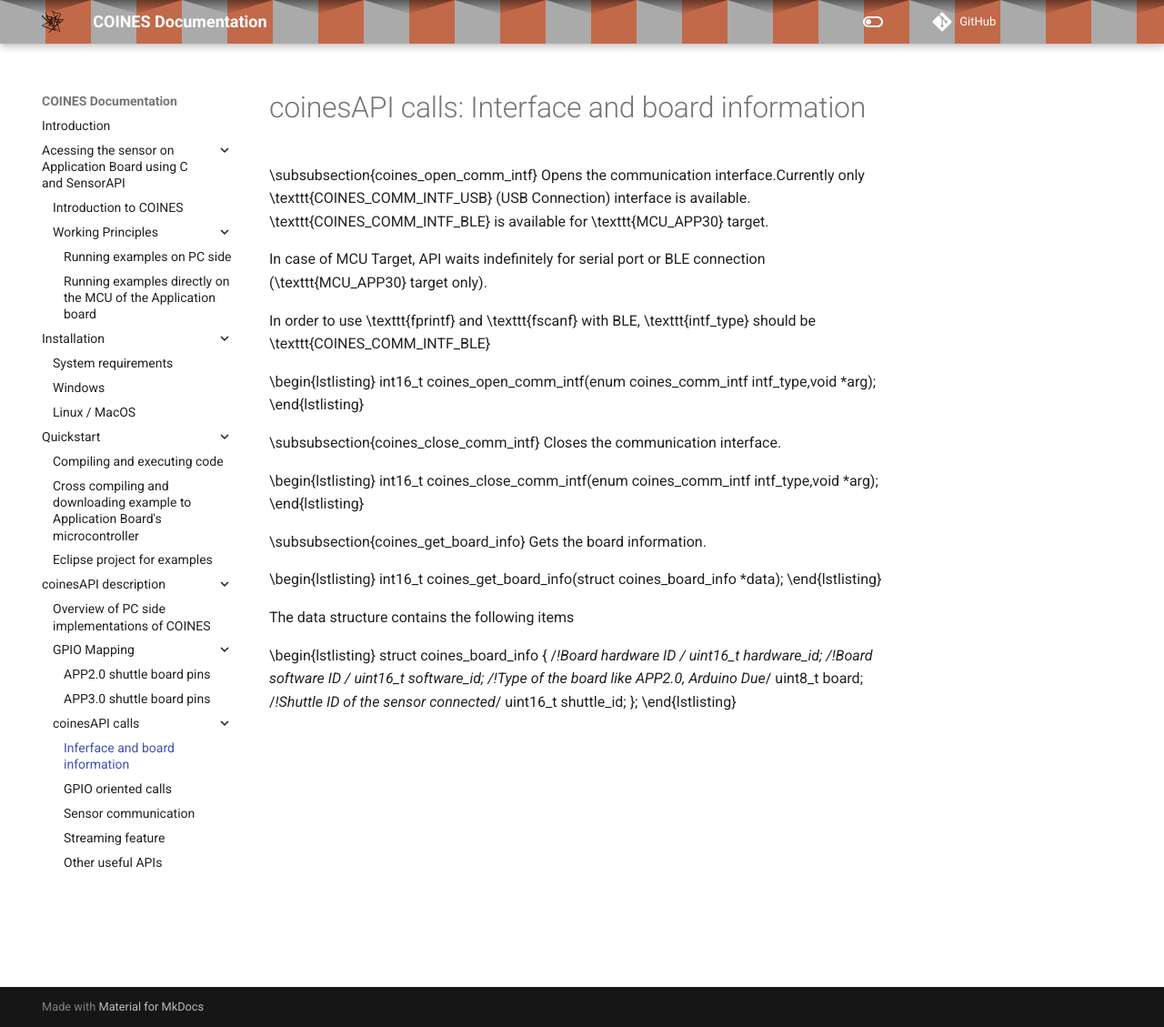
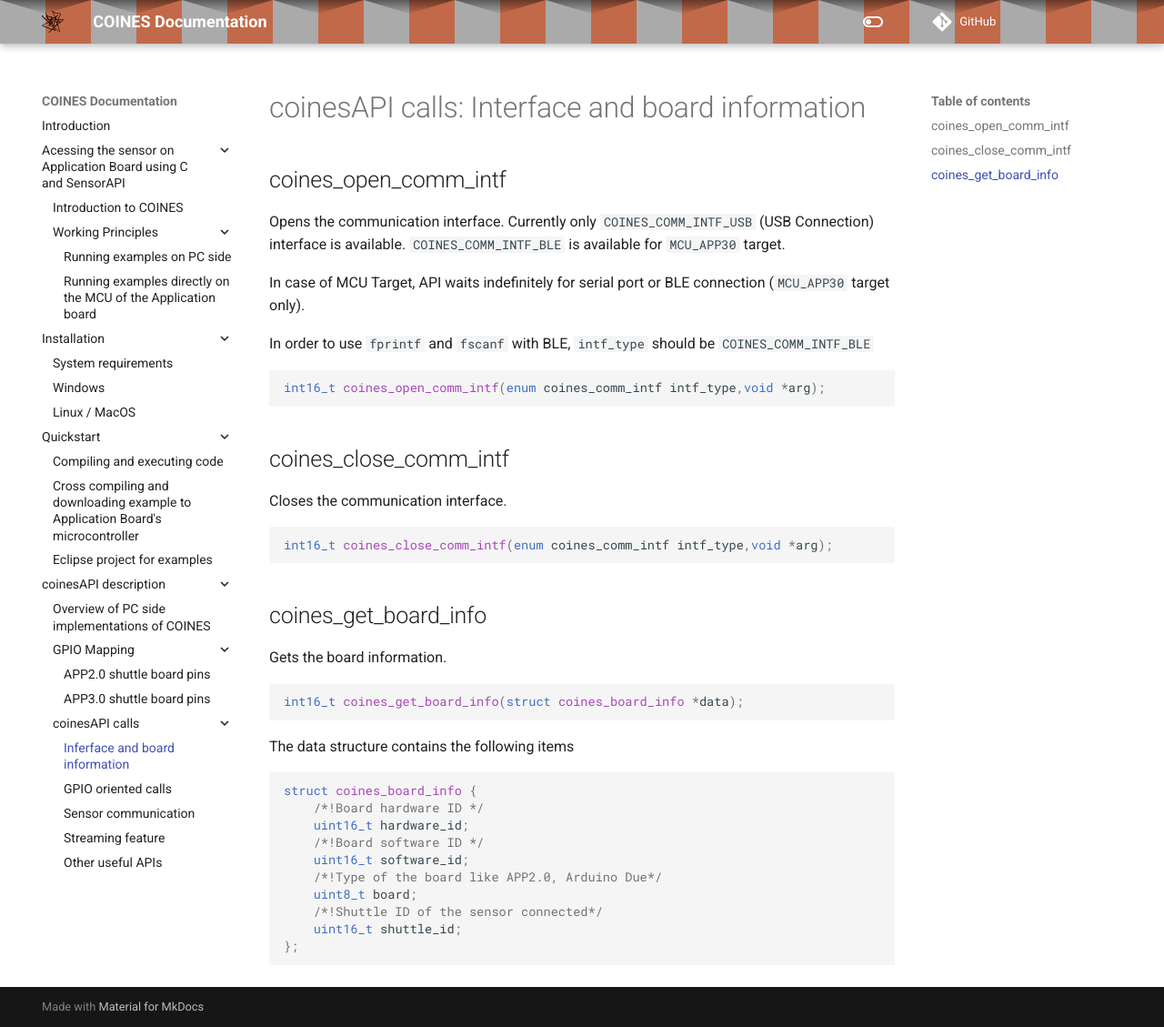
Before and after one commit to frickly-systems/bst-coines-documentation, an MkDocs documentation site: the page built from docs/coines_api/api_calls/interface_and_board_information.md, in a window 1280 px wide and 1129 px high. Shown: the whole window at 91% size. Built offline with MkDocs 1.6.1 and Material for MkDocs 9.7.7, drawn with Linux system fonts in a browser that asks for light colours; comment, search, counter and statistics services are not loaded.

Commit message:
[wip] api interface and board info finished

````diff
--- a/docs/coines_api/api_calls/interface_and_board_information.md
+++ b/docs/coines_api/api_calls/interface_and_board_information.md
@@ -1,34 +1,36 @@
 # coinesAPI calls: Interface and board information
 
-\subsubsection{coines\_open\_comm\_intf}
-Opens the communication interface.Currently only \texttt{COINES\_COMM\_INTF\_USB} (USB Connection) interface is available. \texttt{COINES\_COMM\_INTF\_BLE} is available for \texttt{MCU\_APP30} target.
+## coines_open_comm_intf
+Opens the communication interface.
+Currently only `COINES_COMM_INTF_USB` (USB Connection) interface is available.
+`COINES_COMM_INTF_BLE` is available for `MCU_APP30` target.
 
-In case of MCU Target, API waits indefinitely for serial port or BLE connection (\texttt{MCU\_APP30} target only).
+In case of MCU Target, API waits indefinitely for serial port or BLE connection (`MCU_APP30` target only).
 
-In order to use \texttt{fprintf} and \texttt{fscanf} with BLE, \texttt{intf\_type} should be \texttt{COINES\_COMM\_INTF\_BLE}
+In order to use `fprintf` and `fscanf` with BLE, `intf_type` should be `COINES_COMM_INTF_BLE`
 
 
-\begin{lstlisting}
+```C
 int16_t coines_open_comm_intf(enum coines_comm_intf intf_type,void *arg);
-\end{lstlisting}
+```
 
-\subsubsection{coines\_close\_comm\_intf}
+## coines_close_comm_intf
 Closes the communication interface.
 
-\begin{lstlisting}
+```C
 int16_t coines_close_comm_intf(enum coines_comm_intf intf_type,void *arg);
-\end{lstlisting}
+```
 
-\subsubsection{coines\_get\_board\_info}
+## coines_get_board_info
 Gets the board information.
 
-\begin{lstlisting}
+```C
 int16_t coines_get_board_info(struct coines_board_info *data);
-\end{lstlisting}
+```
 
 The data structure contains the following items
 
-\begin{lstlisting}
+```C
 struct coines_board_info {
 	/*!Board hardware ID */
 	uint16_t hardware_id;
@@ -39,4 +41,4 @@ struct coines_board_info {
 	/*!Shuttle ID of the sensor connected*/
 	uint16_t shuttle_id;
 };
-\end{lstlisting}
+```
````
